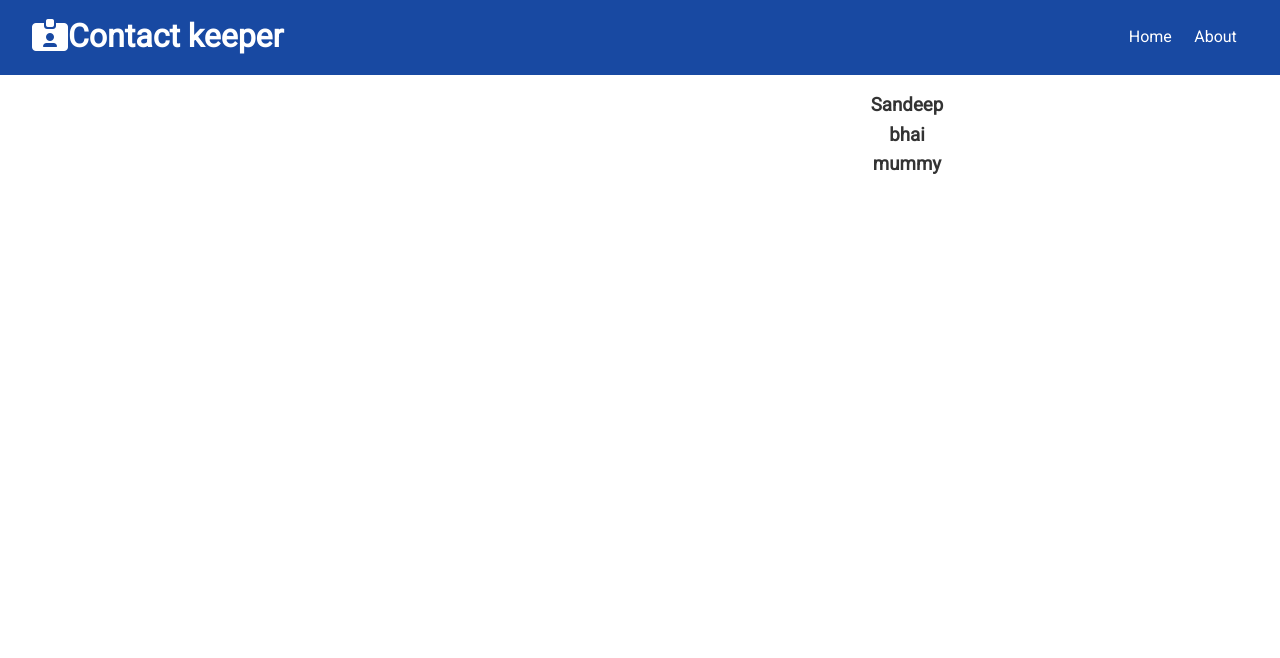
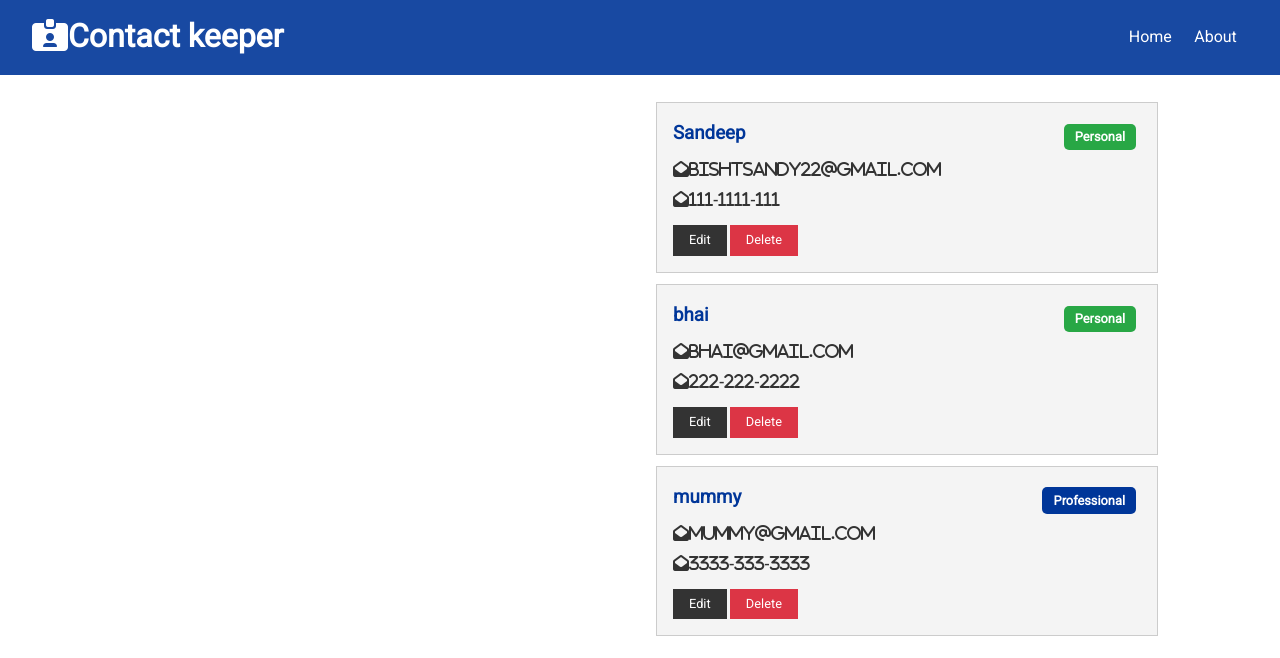
Before and after one commit to sandeepbisht22/ContactKeeper, a React (Create React App) app in the folder client/: page / in a window 1280 px wide. Shown: the top 658 px of the page. Built offline with nearby package versions, Linux system fonts and the light colour scheme.

Commit message:
added cotactitem which will take contact one by one and display it

```diff
--- a/client/src/components/contacts/Contacts.js
+++ b/client/src/components/contacts/Contacts.js
@@ -1,12 +1,13 @@
 import React, { Fragment, useContext } from "react";
 import ContactContext from "../../context/contact/contactContext";
+import ContactsItem from "./ContactsItem";
 const Contacts = () => {
   const contactContext = useContext(ContactContext);
   const { contacts } = contactContext;
   return (
     <Fragment>
       {contacts.map((contact) => (
-        <h3>{contact.name}</h3>
+        <ContactsItem key={contact.id} contact={contact}></ContactsItem>
       ))}
     </Fragment>
   );
--- a/client/src/components/contacts/ContactsItem.js
+++ b/client/src/components/contacts/ContactsItem.js
@@ -0,0 +1,38 @@
+import React from "react";
+
+const ContactsItem = ({ contact }) => {
+  const { id, name, email, phone, type } = contact;
+  return (
+    <div className="card bg-light">
+      <h3 className="text-primary text-left">
+        {name}{" "}
+        <span
+          style={{ float: "right" }}
+          className={
+            "badge " + (type === "personal" ? "badge-success" : "badge-primary")
+          }
+        >
+          {type.charAt(0).toUpperCase() + type.slice(1)}
+        </span>
+      </h3>
+      <ul className="list">
+        {email && (
+          <li>
+            <i className="fas fa-envelope-open">{email}</i>
+          </li>
+        )}
+        {phone && (
+          <li>
+            <i className="fas fa-envelope-open">{phone}</i>
+          </li>
+        )}
+      </ul>
+      <p>
+        <button class="btn btn-dark btn-sm">Edit</button>
+        <button class="btn btn-danger btn-sm">Delete</button>
+      </p>
+    </div>
+  );
+};
+
+export default ContactsItem;
```
